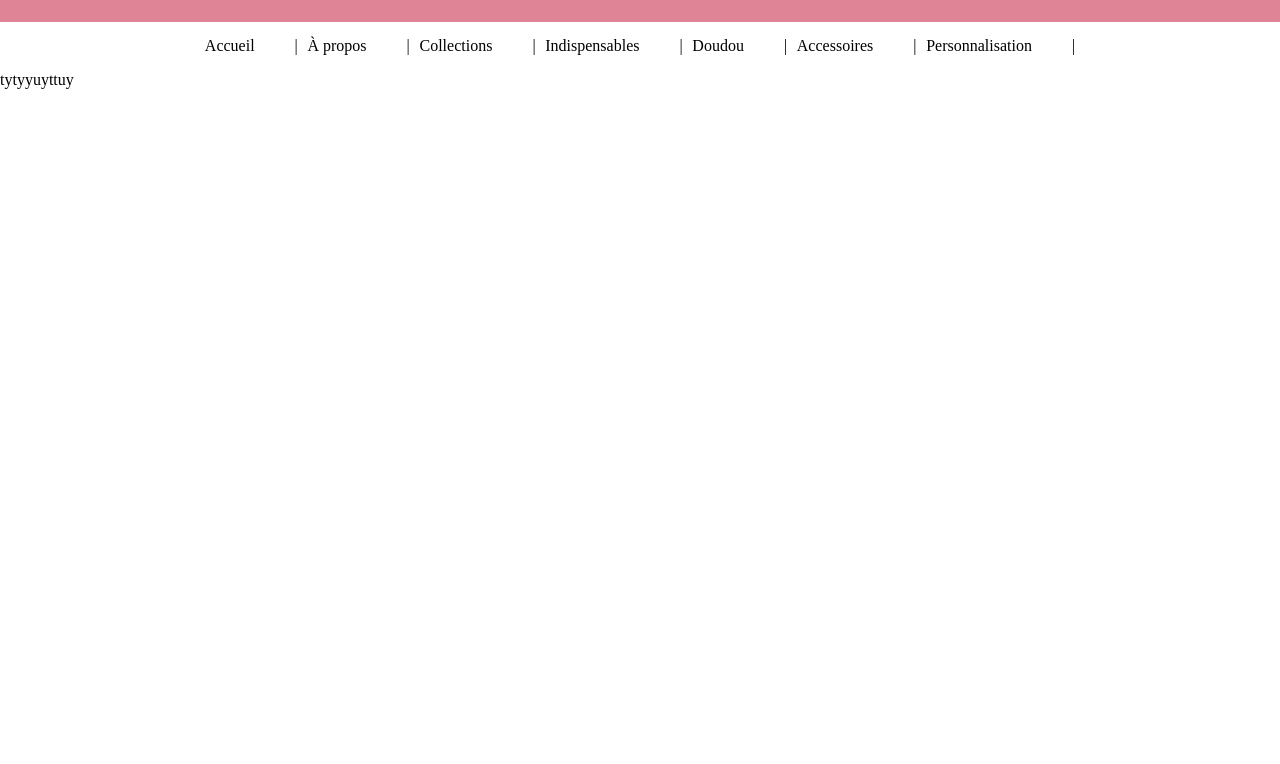
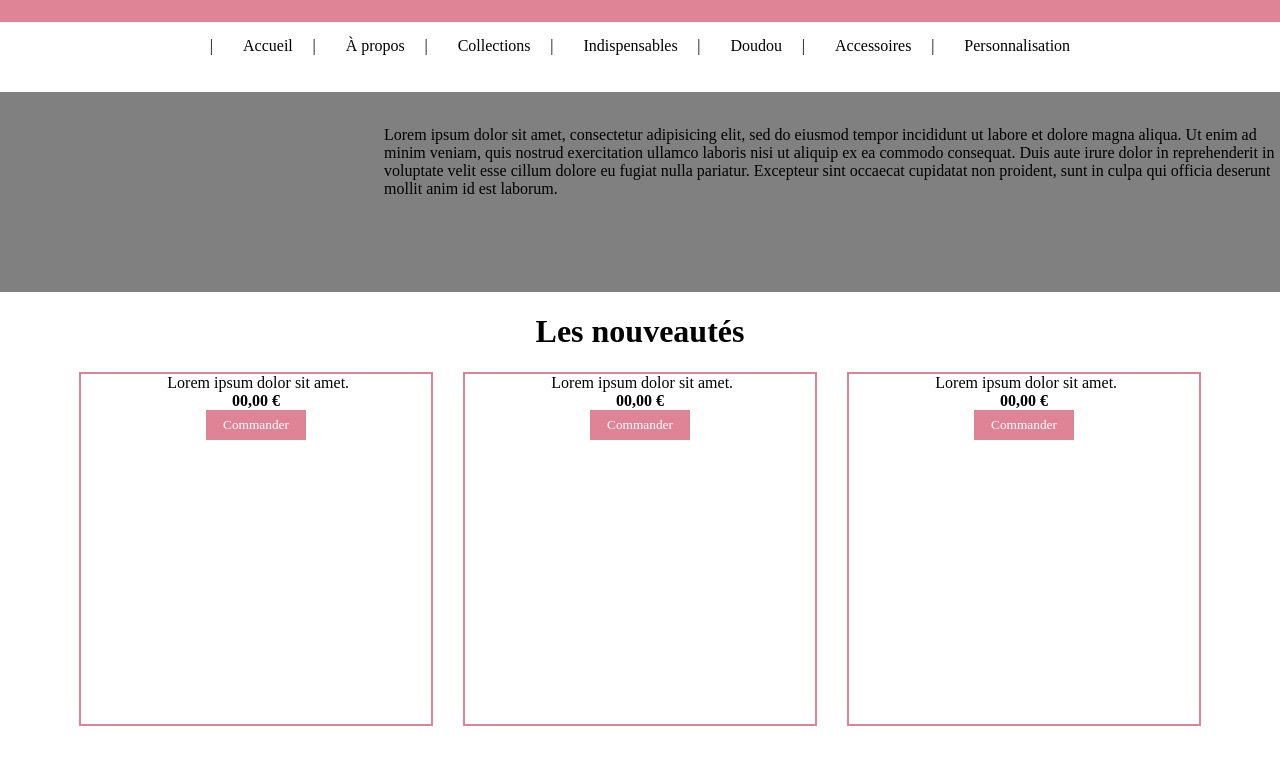
Before and after one commit to LouisStuyck/Semaine-intensive-Dev-H1, a plain HTML site: page index.html in a window 1280 px wide. Shown: the part 128-892 px from the top of the page. Before the commit the page ends 800 px from the top, so only its background shows below. Drawn offline with Linux system fonts and the light colour scheme; a web font is replaced by a local one.

Commit message:
Tourtoulou v2

```diff
--- a/index.html
+++ b/index.html
@@ -15,16 +15,51 @@
           <li><a href="#" title="">Accueil</a></li>
           <li><a href="#" title="">À propos</a></li>
           <li><a href="#" title="">Collections</a></li>
+            <ul class="column">
+              <li><a href="#" title="" class="hidden">Au pays de Rêves</a></li>
+              <li><a href="#" title="" class="hidden">Mille Étoiles</a></li>
+              <li><a href="#" title="" class="hidden">Douce Brise</a></li>
+              <li><a href="#" title="" class="hidden">Balade en Forêt</a></li>
+              <li><a href="#" title="" class="hidden">Bouton d'Or</a></li>
+              <li><a href="#" title="" class="hidden">Petit Moussaillon</a></li>
+            </ul>
           <li><a href="#" title="">Indispensables</a></li>
           <li><a href="#" title="">Doudou</a></li>
           <li><a href="#" title="">Accessoires</a></li>
           <li><a href="#" title="">Personnalisation</a></li>
         </ul>
-        tytyyuyttuy
       </nav>
     </header>
     <main>
-
+      <div class="informations">
+        <div>
+          <img src="" alt="">
+        </div>
+        <div>
+          <p>Lorem ipsum dolor sit amet, consectetur adipisicing elit, sed do eiusmod tempor incididunt ut labore et dolore magna aliqua. Ut enim ad minim veniam, quis nostrud exercitation ullamco laboris nisi ut aliquip ex ea commodo consequat. Duis aute irure dolor in reprehenderit in voluptate velit esse cillum dolore eu fugiat nulla pariatur. Excepteur sint occaecat cupidatat non proident, sunt in culpa qui officia deserunt mollit anim id est laborum.</p>
+        </div>
+      </div>
+      <h1>Les nouveautés</h1>
+      <div class="block">
+        <div>
+          <img src="" alt="">
+          <span>Lorem ipsum dolor sit amet.</span><br>
+          <span class="price">00,00 €</span><br>
+          <button type="button" name="button">Commander</button>
+        </div>
+        <div>
+          <img src="" alt="">
+          <span>Lorem ipsum dolor sit amet.</span><br>
+          <span class="price">00,00 €</span><br>
+          <button type="button" name="button">Commander</button>
+        </div>
+        <div>
+          <img src="" alt="">
+          <span>Lorem ipsum dolor sit amet.</span><br>
+          <span class="price">00,00 €</span><br>
+          <button type="button" name="button">Commander</button>
+        </div>
+      </div>
     </main>
     <footer>
 
--- a/styles/style.css
+++ b/styles/style.css
@@ -7,7 +7,7 @@ body {
 }
 /*******************
 
-      HEADEReeee
+      HEADER
 
 *******************/
 
@@ -26,20 +26,39 @@ header nav ul{
   flex-direction: row;
   justify-content: space-around;
   padding: 0 200px;
+  position: relative;
 }
 
 header nav ul li {
   margin-top: 20px;
 }
 
-header nav ul li::after{
+header nav ul li::before{
   content: "|";
-  margin-left: 40px;
+  margin-right: 30px;
 }
 
 header nav ul li a {
   text-decoration: none;
   color: black;
+}
+
+header nav ul li:hover ul.column{
+  display: inline-block;
+}
+
+header nav ul li a.hidden {
+  display: none;
+}
+
+header nav ul ul.column {
+  display: flex;
+  flex-direction: column;
+  position: absolute;
+}
+
+header nav ul.column li::before{
+  content: "";
 }
 
 /*******************
@@ -48,6 +67,63 @@ header nav ul li a {
 
 *******************/
 
+main {
+  margin: 70px auto;
+}
+
+main div.informations {
+  height: 200px;
+  background-color: grey;
+}
+main div.informations div {
+  display: inline-block;
+}
+
+main div.informations div p {
+  width: 70%;
+  float: right;
+}
+
+main h1 {
+  text-align: center;
+}
+
+main div.block {
+  display: flex;
+  flex-direction: row;
+  justify-content: space-around;
+  width: 90%;
+  margin: auto;
+}
+
+main div.block div {
+  background-color: white;
+  color: black;
+  font-family: sans-serif;
+  height: 350px;
+  width: 350px;
+  border: solid #de8496 2px;
+  text-align: center;
+}
+
+main div.block div button {
+  background-color: #de8496;
+  height: 30px;
+  width: 100px;
+  color: white;
+  border: none;
+}
+
+main div.block div button:hover {
+  background-color: white;
+  color: black;
+  border: solid #de8496 2px;
+}
+
+main div.block div span.price {
+  font-weight: bolder;
+}
+
 /*******************
 
       FOOTER
```
